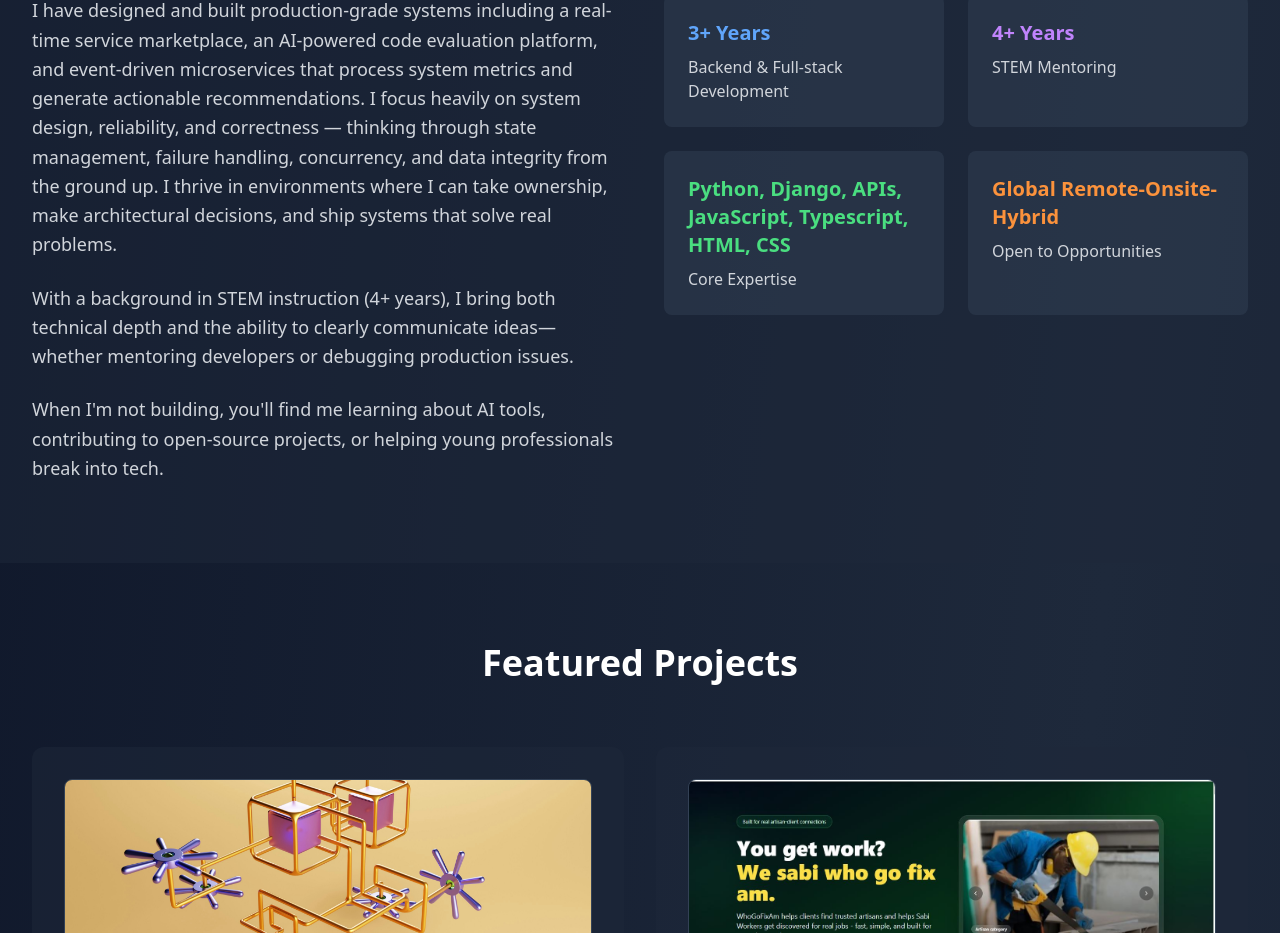
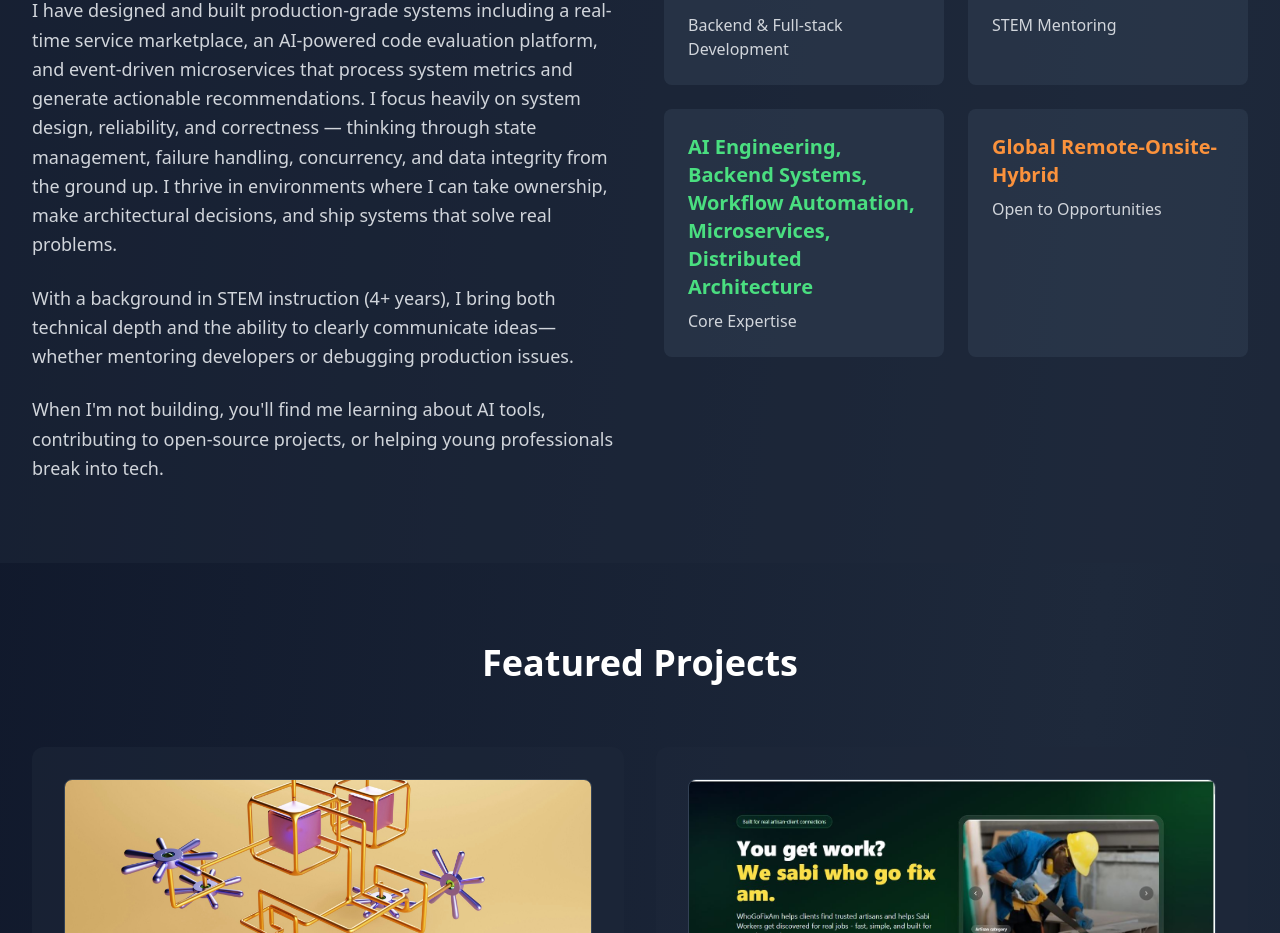
Before and after one commit to JasperZeroes/projects, a React (Vite) app in the folder portfolio2/project/: page / in a window 1280 px wide. Shown: the part 1064-1997 px from the top of the page. Built offline with nearby package versions, Linux system fonts and the light colour scheme.

Commit message:
modify my core expertise section

```diff
--- a/portfolio2/project/src/App.tsx
+++ b/portfolio2/project/src/App.tsx
@@ -543,7 +543,7 @@ function App() {
                 <p className="text-gray-300">STEM Mentoring</p>
               </div>
               <div className="bg-slate-700/50 p-6 rounded-lg">
-                <h3 className="text-xl font-semibold mb-2 text-green-400">Python, Django, APIs, JavaScript, Typescript, HTML, CSS</h3>
+                <h3 className="text-xl font-semibold mb-2 text-green-400">AI Engineering, Backend Systems, Workflow Automation, Microservices, Distributed Architecture</h3>
                 <p className="text-gray-300">Core Expertise</p>
               </div>
               <div className="bg-slate-700/50 p-6 rounded-lg">
```
